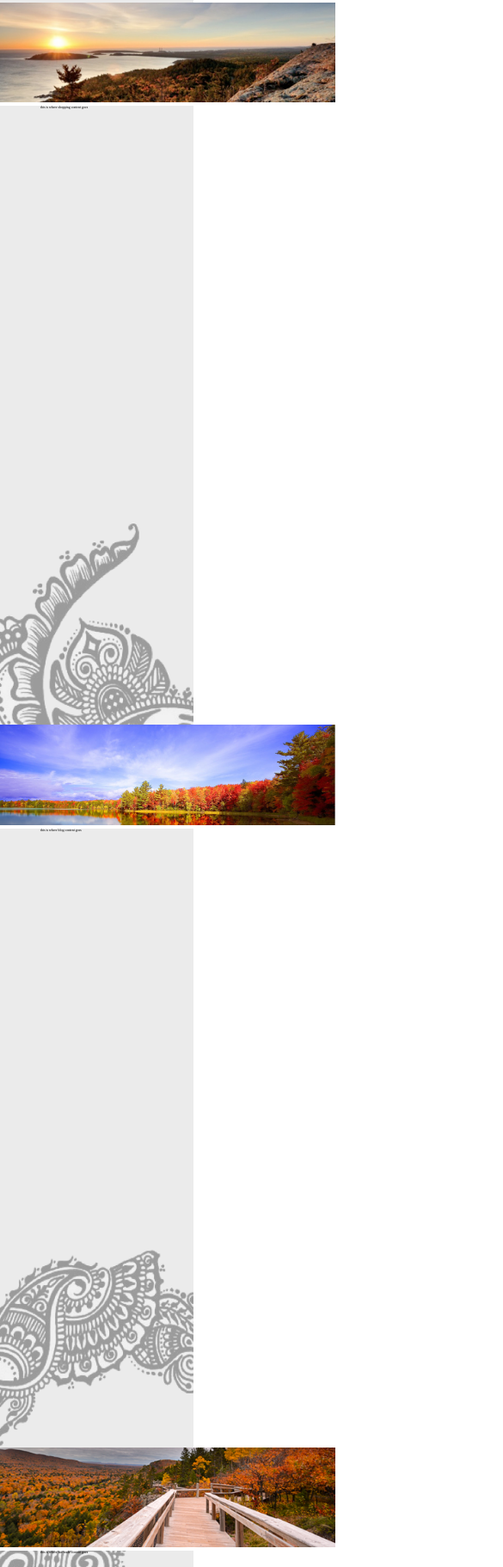
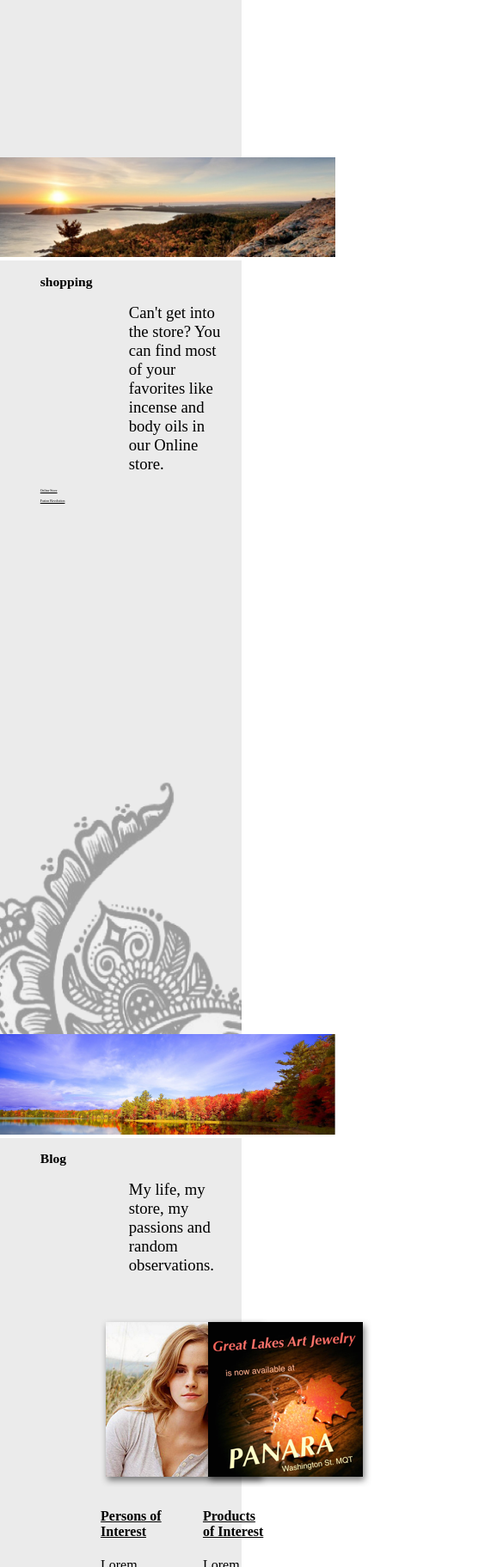
Before and after one commit to mysterycommand/panaraimports.com, a website: page source/index.html in a window 390 px wide. Shown: the part 978-2801 px from the top of the page at 86% size, 585 px wide, since content can reach past the window. Drawn offline with Linux system fonts and the light colour scheme.

Commit message:
did some good stuff
getting some sections moved along. currently avoiding location and
shopping section, not sure how to do the spacing and making everything
fit correctly and still be responsive. Blog and fair-trade sections
look good in full screen.

```diff
--- a/source/index.html
+++ b/source/index.html
@@ -37,15 +37,32 @@
     </section>
     <img class="img-divider" src="./assets/landscape-1.png">
     <section class="shopping">
-        <p>this is where shopping content goes</p>
+        <h1>shopping</h1>
+        <h3>Can't get into the store? You can find most of your favorites like incense and body oils in our Online store.</h3>
+        <p><a href="#">Online Store</a></p>
+        <p><a href="#">Fasion Revolution</a></p>
     </section>
     <img class="img-divider" src="./assets/landscape-2.png">
     <section class="blog">
-        <p>this is where blog content goes</p>
+        <h1>Blog</h1>
+        <h3>My life, my store, my passions and random observations.</h3>
+        <div>
+            <div class="blog-post">
+                <img src="./assets/emma.png">
+                <h4>Persons of Interest</h4>
+                <p>Lorem ipsum dolor sit amet, consectetur adipiscing elit, sed do eiusmod tempor incididunt ut labore et dolore magna aliqua. …</p>
+            </div>
+            <div class="blog-post">
+                <img src="./assets/great_lakes_jewlery.png">
+                <h4>Products of Interest</h4>
+                <p>Lorem ipsum dolor sit amet, consectetur adipiscing elit, sed do eiusmod tempor incididunt ut labore et dolore magna aliqua. …</p>
+            </div>
+        </div>
     </section>
     <img class="img-divider" src="./assets/landscape-3.png">
     <section class="fair-trade">
-        <p>this is where fair-trade content goes</p>
+        <p>You can change the world with how you <a href="#">shop</a>. Learn more about <a href="#">fair trade</a> and read stories about the people behind the <a href="#">products we offer</a>.</p>
+        <img src="./assets/fair-trade-shirt.png">
     </section>
     <img class="img-divider" src="./assets/landscape-4.png">
     <footer>
--- a/source/main.css
+++ b/source/main.css
@@ -8,11 +8,18 @@ a {
     font-family: Cantarell;
 }
 
+h4{
+    font-family: Cantarell;
+    text-decoration: underline;
+}
+
 p{
     font-family: Cantarell;
 }
 
-.location > p >a{
+.location > p > a,
+.shopping > p > a,
+.fair-trade > p > a{
     color: #000000;
     text-decoration: underline;
 }
@@ -21,7 +28,9 @@ span{
     padding-left: 2.5em;
 }
 
-.location > h1{
+.location > h1,
+.shopping > h1,
+.blog > h1 {
     font-family: ZombieChecklist;
     font-size: 4vw;
     width: auto;
@@ -29,7 +38,9 @@ span{
     padding: 1em 0 1em 3em;
 }
 
-.location > h3{
+.location > h3,
+.shopping > h3,
+.blog > h3 {
     width: 30vw;
     margin-top: 0;
     margin-bottom: 0;
@@ -47,6 +58,19 @@ span{
 .img-divider {
     width: 100%;
     height: auto;
+}
+
+.blog-post{
+    float: left;
+    width: 20vw;
+    margin-right: 15%;
+    display: inline;
+    text-align: left;
+}
+
+.blog > div{
+    margin: 2em 0;
+    padding: 0 0 0 30%;
 }
 
 nav {
@@ -74,7 +98,7 @@ nav>a {
 }
 
 .location {
-    height: 720px;
+    height: 900px;
     width: 100%;
     background-image: url(./assets/section-1.png);
     background-position: left;
@@ -93,7 +117,7 @@ nav>a {
 }
 
 .shopping {
-    height: 720px;
+    height: 900px;
     width: 100%;
     background-image: url(./assets/section-2.png);
     background-position: left;
@@ -102,7 +126,7 @@ nav>a {
 }
 
 .blog {
-    height: 720px;
+    height: 900px;
     width: 100%;
     background-image: url(./assets/section-3.png);
     background-position: left;
@@ -111,12 +135,24 @@ nav>a {
 }
 
 .fair-trade {
-    height: 720px;
+    height: 900px;
     width: 100%;
     background-image: url(./assets/section-4.png);
     background-position: left;
     background-repeat: no-repeat;
     background-size: contain;
+}
+
+.fair-trade > p{
+    font-size: 36px;
+    width: 420px;
+    float: left;
+    margin: 22% 10% 0 0;
+    padding: 1em 0 1em 5em;
+}
+
+.fair-trade > img{
+    margin: 22% 0 10% 0;
 }
 
 .title {
```
Also changed, not shown: source/assets/emma.png (added), source/assets/fair-trade-shirt.png (added), source/assets/great_lakes_jewlery.png (added).
